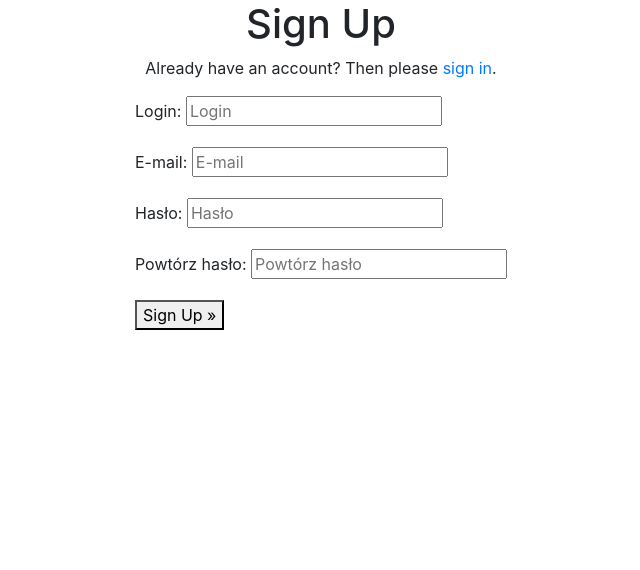
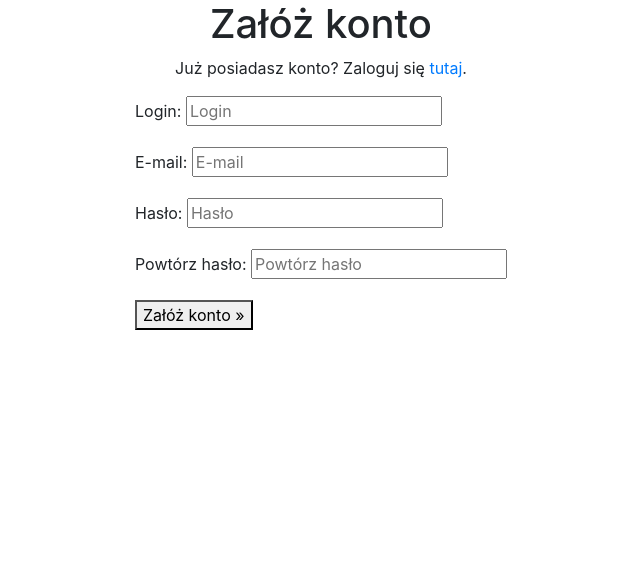
Before and after one commit to sebastian-jarosz/rtc, a Django app: page /accounts/signup/ in a window 1280 px wide. Shown: the part 56-626 px from the top of the page, without its empty margins (319-959 px from the left). Run offline with Django 3.2, Linux system fonts and the light colour scheme.

Commit message:
signup.html translated

```diff
--- a/runtrainapp/templates/account/signup.html
+++ b/runtrainapp/templates/account/signup.html
@@ -2,15 +2,15 @@
 
 
 {% block title %}
-Sign Up - Running Training Comrade
+Załóż konto - RunningGenerator
 {% endblock title %}
 
 {% block body_data %}
 <div class="page-hero d-flex align-items-center justify-content-center">
-  <h1>Sign Up</h1>
+  <h1>Załóż konto</h1>
 </div>
 <div class="page-hero d-flex align-items-center justify-content-center">
-  <p>Already have an account? Then please <a href="{{ login_url }}">sign in</a>.</p>
+  <p>Już posiadasz konto? Zaloguj się <a href="{{ login_url }}">tutaj</a>.</p>
 </div>
 
 <!-- Sign Up form -->
@@ -22,13 +22,8 @@ Sign Up - Running Training Comrade
     {% if redirect_field_value %}
       <input type="hidden" name="{{ redirect_field_name }}" value="{{ redirect_field_value }}" />
     {% endif %}
-  <button type="submit">Sign Up &raquo;</button>
+  <button type="submit">Załóż konto &raquo;</button>
 </form>
 </div>
 
 {% endblock body_data %}
-
-{% block content %}
-
-
-{% endblock %}
```
